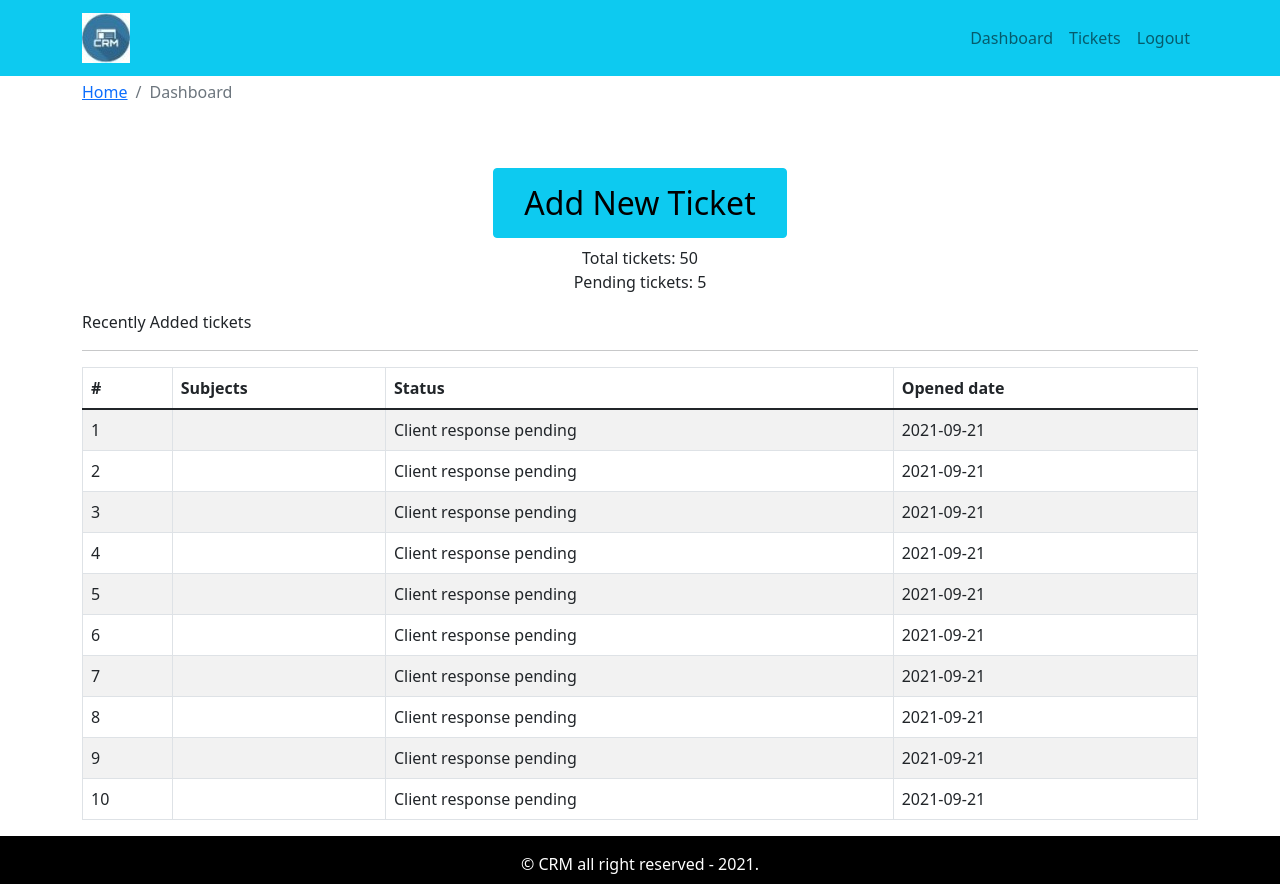
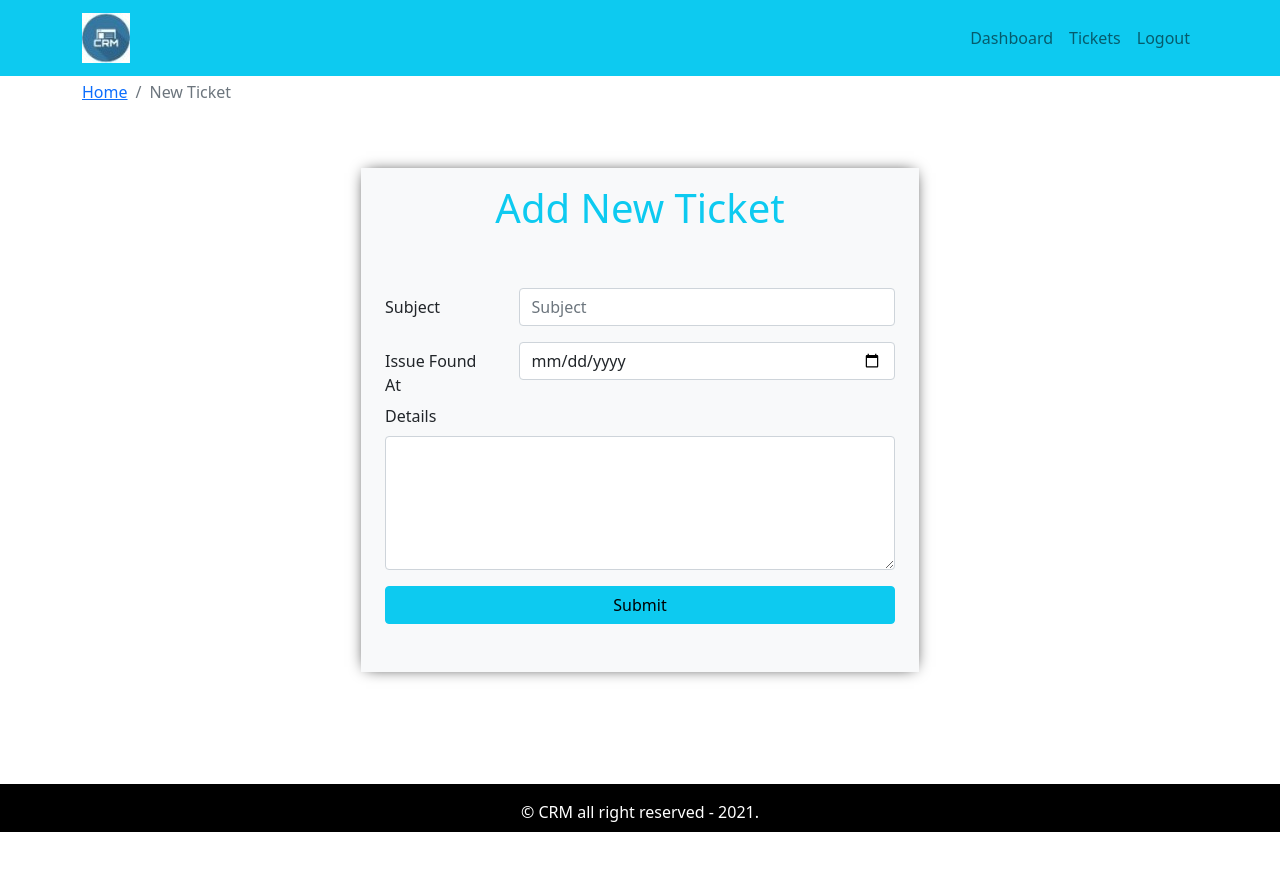
Before and after one commit to d-rigel/crm-frontend, a React (Create React App) app in the folder crm-frontend/: page / in a window 1280 px wide. After the commit the page ends 832 px from the top, so only its background shows below. Built offline with nearby package versions, Linux system fonts and the light colour scheme.

Commit message:
added add ticket page and add ticket form

```diff
--- a/crm-frontend/src/App.css
+++ b/crm-frontend/src/App.css
@@ -9,7 +9,6 @@
 
 header {
   grid-area: header;
-  position: sticky;
 }
 
 main {
--- a/crm-frontend/src/App.js
+++ b/crm-frontend/src/App.js
@@ -1,14 +1,16 @@
 import "./App.css";
 import { DefaultLayout } from "./component/layout/DefaultLayout";
-import { Entry } from "./pages/entry/Entry.page";
-import { Dashboard } from "./pages/dashboard/Dashboard.page";
+// import { Entry } from "./pages/entry/Entry.page";
+// import { Dashboard } from "./pages/dashboard/Dashboard.page";
+import { AddTicket } from "./pages/new-ticket/AddTicket.page";
 
 function App() {
   return (
     <div className="App">
       {/* <Entry /> */}
       <DefaultLayout>
-        <Dashboard />
+        {/* <Dashboard /> */}
+        <AddTicket />
       </DefaultLayout>
     </div>
   );
--- /dev/null
+++ b/crm-frontend/src/component/add-ticket-form/AddTicketForm.comp.js
@@ -0,0 +1,87 @@
+import React from "react";
+import Container from "react-bootstrap/Container";
+import Row from "react-bootstrap/Row";
+import Col from "react-bootstrap/Col";
+import Button from "react-bootstrap/Button";
+import Form from "react-bootstrap/Form";
+import PropTypes from "prop-types";
+import "./add-ticket-form.style.css";
+
+export const AddTicketForm = ({
+  handleOnchange,
+  handleOnSubmit,
+  frmDt,
+  frmDataError,
+}) => {
+  console.log(frmDt);
+  return (
+    <div>
+      <Container className=" mb-3 bg-light add-new-ticket w-50">
+        <Row>
+          <h1 className="text-center text-info mt-3">Add New Ticket</h1>
+          <Col sm={12}>
+            <Form autoComplete="off" onSubmit={handleOnSubmit}>
+              <Form.Group as={Row} className="mt-5">
+                <Form.Label column sm={3}>
+                  Subject
+                </Form.Label>
+                <Col sm={9} className="mb-3">
+                  <Form.Control
+                    type="text"
+                    name="subject"
+                    placeholder="Subject"
+                    // minLength="3"
+                    maxLength="50"
+                    required
+                    value={frmDt.subject}
+                    onChange={handleOnchange}
+                  />
+                  <Form.Text className="text-danger">
+                    {frmDataError.subject && "Subject is required*"}
+                  </Form.Text>
+                </Col>
+              </Form.Group>
+              <Form.Group as={Row}>
+                <Form.Label column sm={3}>
+                  Issue Found At
+                </Form.Label>
+                <Col sm={9}>
+                  <Form.Control
+                    type="date"
+                    name="issuedDate"
+                    placeholder="Enter Issue"
+                    required
+                    value={frmDt.issuedDate}
+                    onChange={handleOnchange}
+                  />
+                </Col>
+                <Form.Label>Details</Form.Label>
+                <Col sm={12}>
+                  <Form.Control
+                    as="textarea"
+                    name="detail"
+                    rows="5"
+                    // placeholder="write here"
+                    required
+                    value={frmDt.detail}
+                    onChange={handleOnchange}
+                  />
+                </Col>
+              </Form.Group>
+              <Button type="submit" variant="info" className="mt-3 mb-5 w-100">
+                Submit
+              </Button>
+            </Form>
+          </Col>
+        </Row>
+      </Container>
+    </div>
+  );
+};
+
+AddTicketForm.propTypes = {
+  handleOnchange: PropTypes.func.isRequired,
+  handleOnSubmit: PropTypes.func.isRequired,
+  frmDt: PropTypes.object.isRequired,
+  frmDataError: PropTypes.func.isRequired,
+};
--- /dev/null
+++ b/crm-frontend/src/component/add-ticket-form/add-ticket-form.style.css
@@ -0,0 +1,6 @@
+.add-new-ticket {
+  /* max-width: 300px;
+  margin-left: auto;
+  margin-right: auto; */
+  box-shadow: 0px 0px 15px -5px black;
+}
--- a/crm-frontend/src/component/breadcrumb/Breadcrumb.comp.js
+++ b/crm-frontend/src/component/breadcrumb/Breadcrumb.comp.js
@@ -5,7 +5,9 @@
   return (
     <Breadcrumb>
       <Breadcrumb.Item href="/">Home</Breadcrumb.Item>
-      <Breadcrumb.Item active>{page}</Breadcrumb.Item>
+      <Breadcrumb.Item href="/dashboard" active>
+        {page}
+      </Breadcrumb.Item>
     </Breadcrumb>
   );
 };
--- a/crm-frontend/src/component/layout/DefaultLayout.js
+++ b/crm-frontend/src/component/layout/DefaultLayout.js
@@ -5,7 +5,7 @@
 export const DefaultLayout = ({ children }) => {
   return (
     <div className="default-layout">
-      <header className="header">
+      <header className="header mb-2">
         <Header />
       </header>
 
--- a/crm-frontend/src/component/ticket-table/TicketTable.comp.js
+++ b/crm-frontend/src/component/ticket-table/TicketTable.comp.js
@@ -24,7 +24,7 @@
         ) : (
           <tr>
             <td colSpan="4" className="text-center">
-              No Tickets to show
+              No Ticket to show
             </td>
           </tr>
         )}
--- /dev/null
+++ b/crm-frontend/src/pages/new-ticket/AddTicket.page.js
@@ -0,0 +1,73 @@
+import React, { useState, useEffect } from "react";
+import Container from "react-bootstrap/Container";
+import Row from "react-bootstrap/Row";
+import Col from "react-bootstrap/Col";
+import { BreadcrumbComp } from "../../component/breadcrumb/Breadcrumb.comp";
+import { AddTicketForm } from "../../component/add-ticket-form/AddTicketForm.comp";
+import { shortText } from "../../utils/validation";
+
+const initialFrmDt = {
+  subject: "",
+  issuedDate: "",
+  detail: "",
+};
+
+const initialFrmError = {
+  subject: false,
+  issuedDate: false,
+  detail: false,
+};
+
+export const AddTicket = () => {
+  const [frmData, setFrmData] = useState(initialFrmDt);
+  const [frmDataError, setFrmDataError] = useState(initialFrmError);
+
+  useEffect(() => {}, [frmData, frmDataError]);
+
+  const handleOnchange = (e) => {
+    e.preventDefault();
+    const { name, value } = e.target;
+
+    setFrmData({
+      ...frmData,
+      [name]: value,
+    });
+    // console.log(name, value);
+  };
+
+  const handleOnSubmit = async (e) => {
+    e.preventDefault();
+
+    setFrmDataError(initialFrmError);
+
+    const isSubjectValid = await shortText(frmData.subject);
+
+    setFrmDataError({
+      ...initialFrmError,
+      subject: !isSubjectValid,
+    });
+    console.log("Click to submit", frmData);
+
+    setFrmData(initialFrmDt);
+  };
+
+  return (
+    <Container>
+      <Row className="mb-5">
+        <Col>
+          <BreadcrumbComp page="New Ticket" />
+        </Col>
+      </Row>
+      <Row>
+        <Col>
+          <AddTicketForm
+            handleOnchange={handleOnchange}
+            handleOnSubmit={handleOnSubmit}
+            frmDt={frmData}
+            frmDataError={frmDataError}
+          />
+        </Col>
+      </Row>
+    </Container>
+  );
+};
--- /dev/null
+++ b/crm-frontend/src/utils/validation.js
@@ -0,0 +1,3 @@
+export const shortText = (str) => {
+  return str.length >= 3 && str.length <= 100;
+};
```
